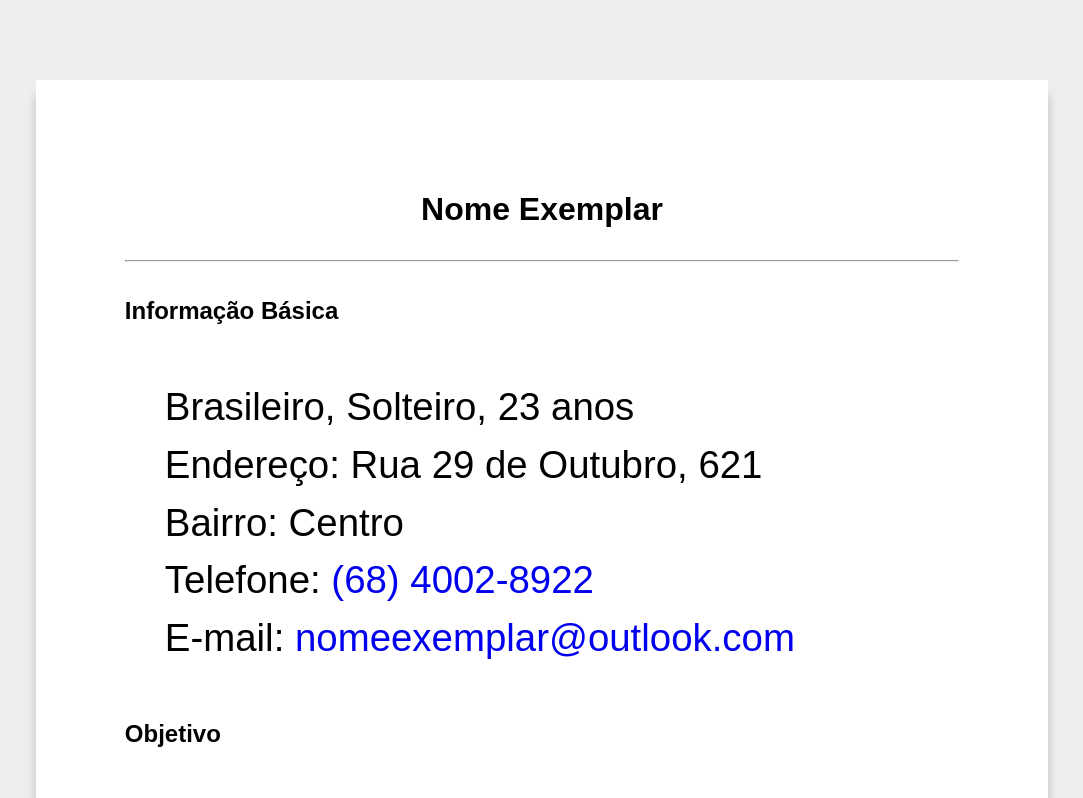
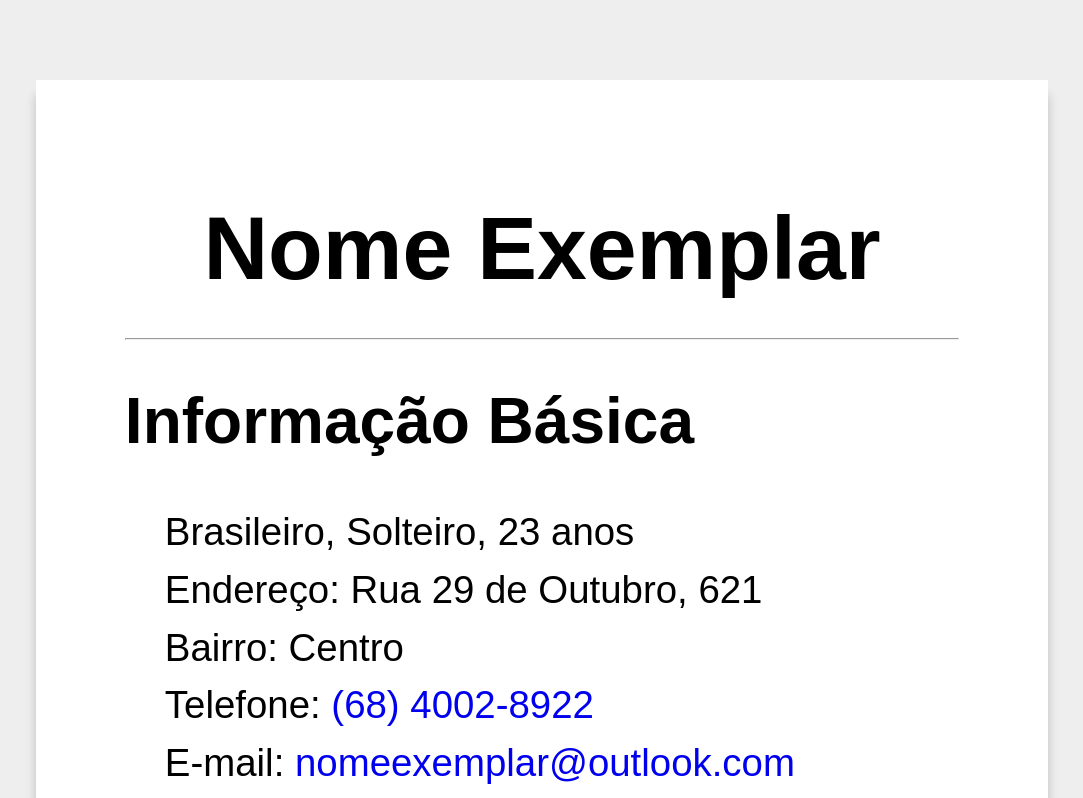
Before and after one commit to KDASthenerd/Curric-HTML, a plain HTML site: page index.html in a window 1280 px wide. Shown: the top 798 px of the page, without its empty margins (98-1181 px from the left). Drawn offline with Linux system fonts and the light colour scheme.

Commit message:
Update style.css

```diff
--- a/style.css
+++ b/style.css
@@ -17,6 +17,11 @@ div {
 
 h1 {
 	text-align: center;
+	font-size: 7vw;
+}
+
+h2 {
+	font-size: 5vw;
 }
 
 a {
```
